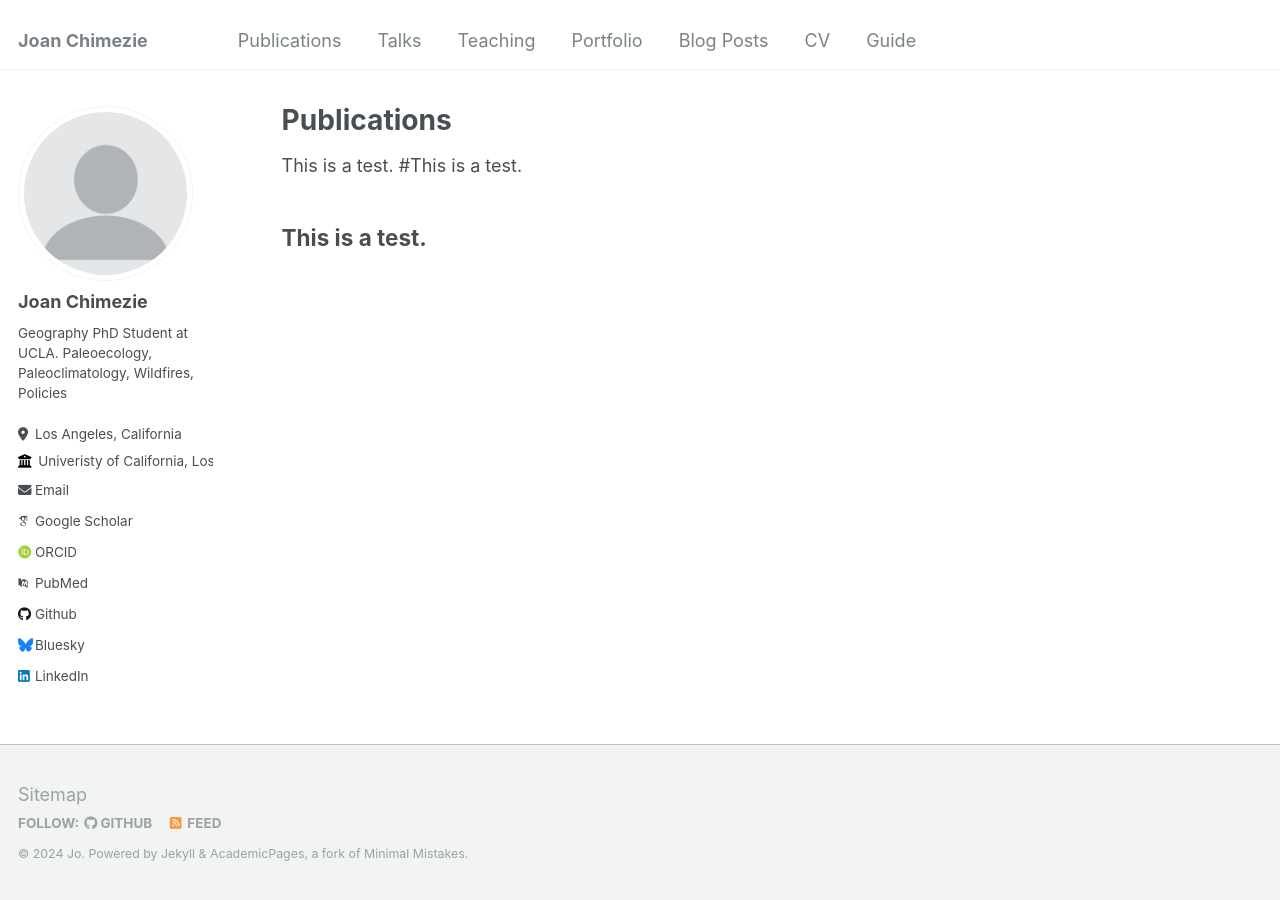
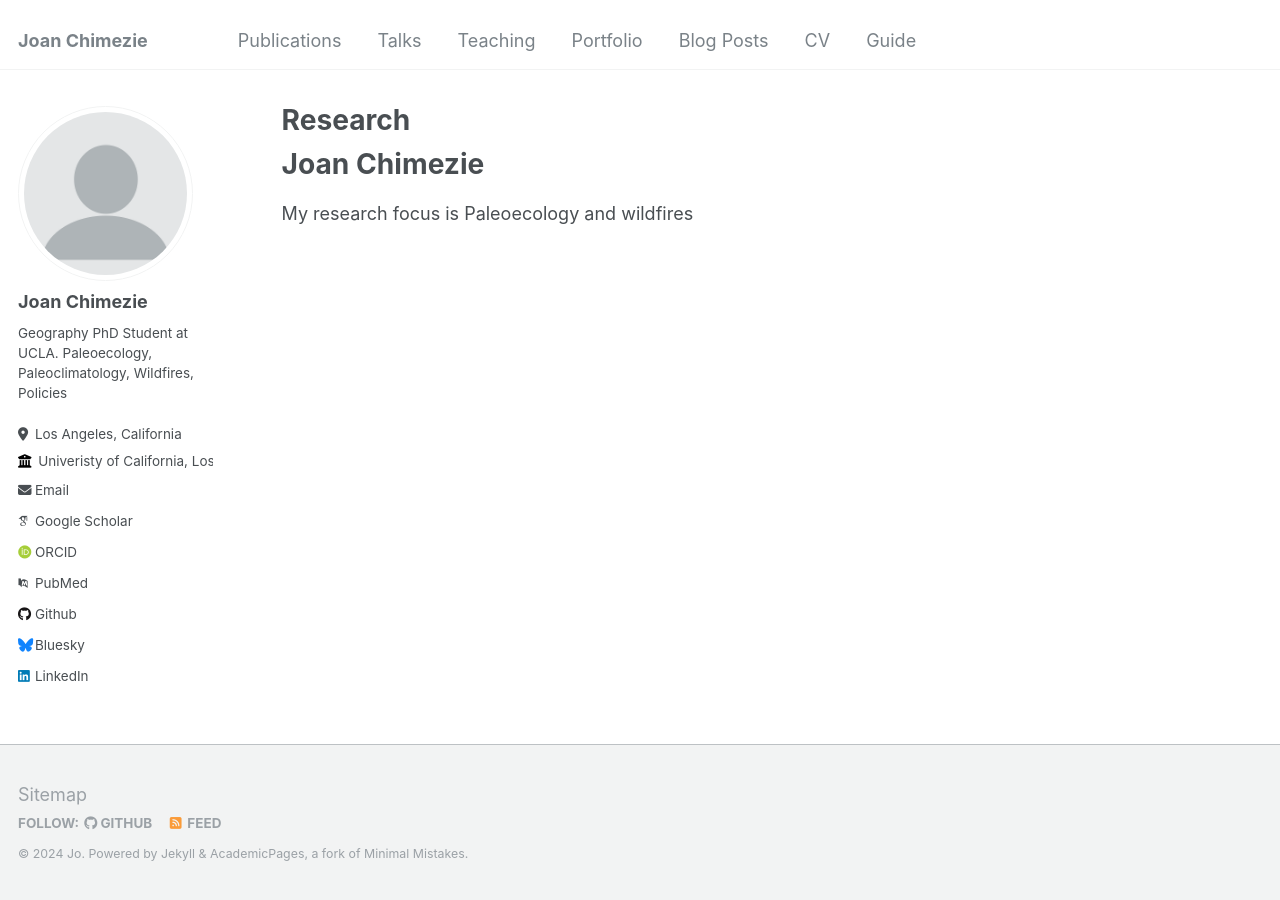
Before and after one commit to JoanChimezie/joanchimezie.github.io, a Jekyll site: the page built from _pages/publications.md, in a window 1280 px wide. Built offline with Jekyll 4.4.1, drawn with Linux system fonts in a browser that asks for light colours; some web fonts are replaced.

Commit message:
Update research.md

```diff
--- a/_pages/publications.md
+++ b/_pages/publications.md
@@ -1,13 +1,9 @@
 ---
 layout: archive
-title: "Publications"
-permalink: /publications/
+title: "Research"
+permalink: /Research/
 author_profile: true
 ---
+# Joan Chimezie
 
-
-
-
-This is a test.
-#This is a test.
-## This is a test.
+My research focus is Paleoecology and wildfires
```
